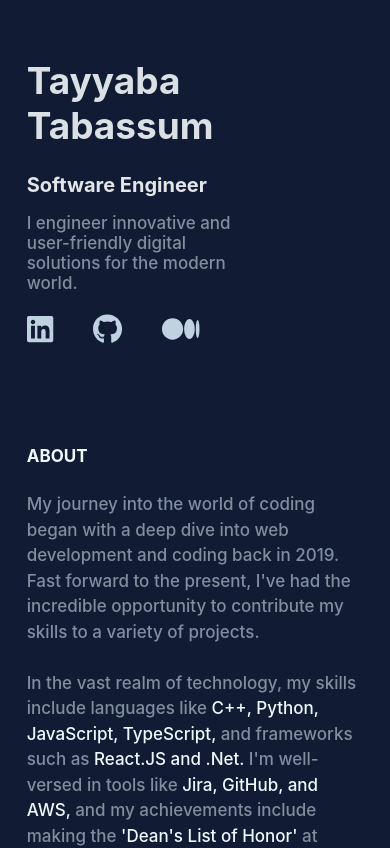
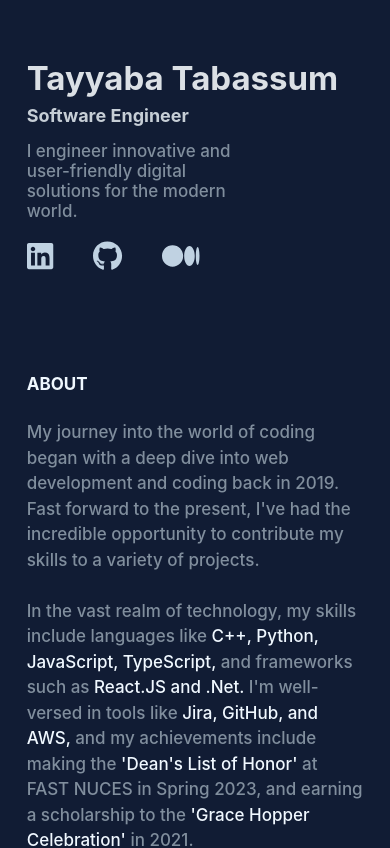
Before and after one commit to Tayyaba19/Tayyaba-Tabassum-v1, a React (Create React App) app: page /project in a window 390 px wide. Shown: the top 848 px of the page. Built offline with nearby package versions, Linux system fonts and the light colour scheme; a web font is replaced by a local one.

Commit message:
media quries added

```diff
--- a/src/Compoenents/Home/Home.css
+++ b/src/Compoenents/Home/Home.css
@@ -130,22 +130,19 @@ width: 60%;
     width: 90%;
     position:relative;
     margin-left: 5%;
-    margin-left: 5%;
-
   }
   .right-side{
     margin: auto;
     margin-top: 50px;
   }
   .right-side h1{
-    font-size: 37px;
+    font-size: 33px;
     color: rgb(219, 224, 229);
 
   }
   .right-side h2{
-    margin-top: 5px;
-    font-size: 20px;
-    color: rgb(227, 229, 233);
+    font-size: 18px;
+    color: rgb(198, 206, 214);
   }
   .right-side p{
     font-weight: 450;
```
